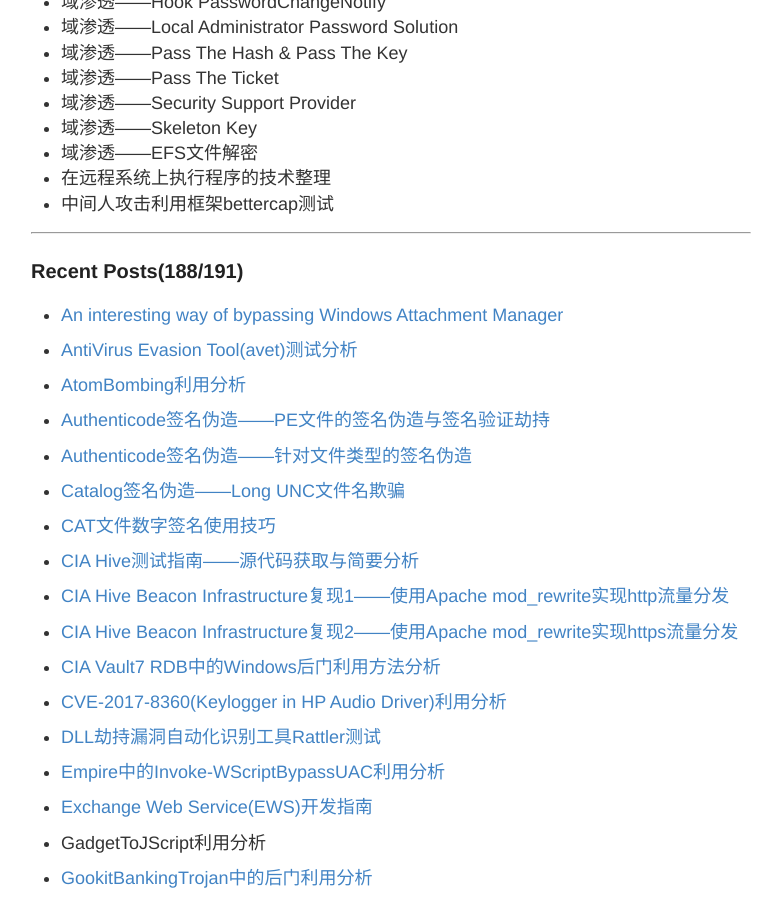
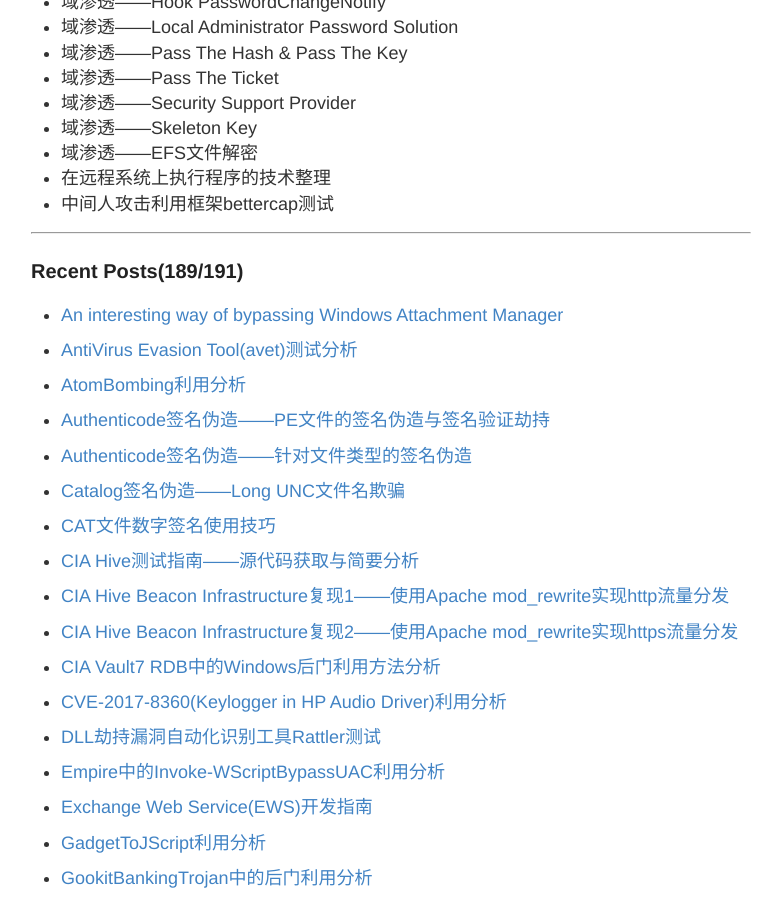
Before and after one commit to 3gstudent/backup-3gstudent.github.io, a Jekyll site: the page built from about.md, in a window 1280 px wide and 900 px high, scrolled down 1374 px. Shown: the whole window, without its empty margins (249-1017 px from the left). Built offline with Jekyll 4.4.1, drawn with Linux system fonts in a browser that asks for light colours.

Commit message:
Update about.md

```diff
--- a/about.md
+++ b/about.md
@@ -65,7 +65,7 @@ Github:   [3gstudent](https://github.com/3gstudent)
 
 ---
 
-### Recent Posts(188/191)
+### Recent Posts(189/191)
 
 -
  [An interesting way of bypassing Windows Attachment Manager](https://3gstudent.github.io/3gstudent.github.io/An-interesting-way-of-bypassing-Windows-Attachment-Manager/)
@@ -113,7 +113,7 @@ Github:   [3gstudent](https://github.com/3gstudent)
  [Exchange Web Service(EWS)开发指南](https://3gstudent.github.io/3gstudent.github.io/Exchange-Web-Service(EWS)%E5%BC%80%E5%8F%91%E6%8C%87%E5%8D%97/)
 
 -
- GadgetToJScript利用分析
+ [GadgetToJScript利用分析](https://3gstudent.github.io/3gstudent.github.io/GadgetToJScript%E5%88%A9%E7%94%A8%E5%88%86%E6%9E%90/)
 
 -
  [GookitBankingTrojan中的后门利用分析](https://3gstudent.github.io/3gstudent.github.io/GookitBankingTrojan%E4%B8%AD%E7%9A%84%E5%90%8E%E9%97%A8%E5%88%A9%E7%94%A8%E5%88%86%E6%9E%90/)
```
